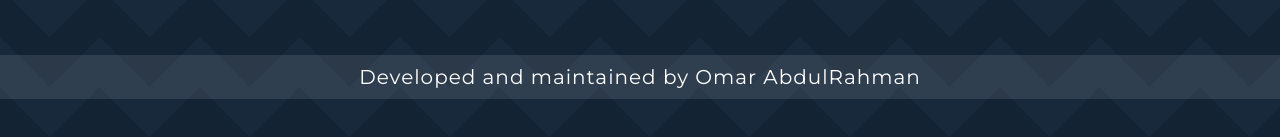
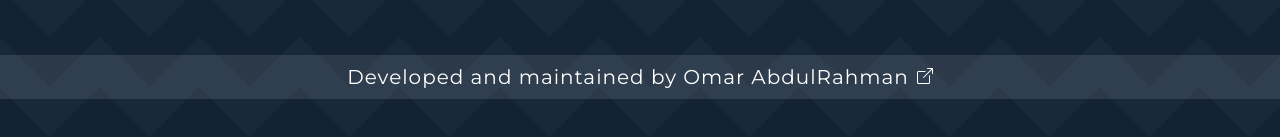
Before and after one commit to omarr45/fcis-home, a plain HTML site: page index.html in a window 1280 px wide. Shown: the part 563-700 px from the top of the page. Drawn offline with Linux system fonts and the light colour scheme.

Commit message:
fixed typo

```diff
--- a/styles.css
+++ b/styles.css
@@ -62,8 +62,7 @@ a {
   color: inherit;
 }
 
-a[target="_blank"]::after,
-{
+a[target='_blank']::after {
   content: '';
   width: 1rem;
   height: 1rem;
```
